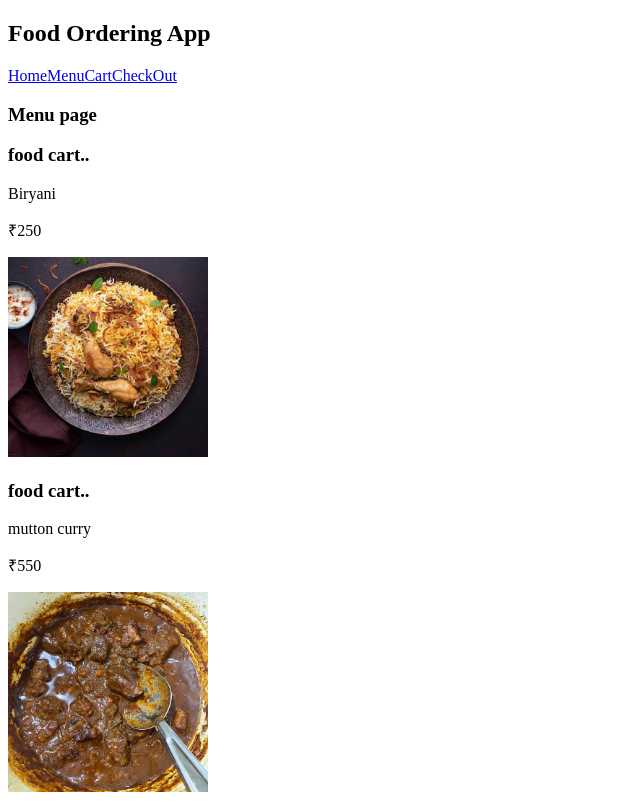
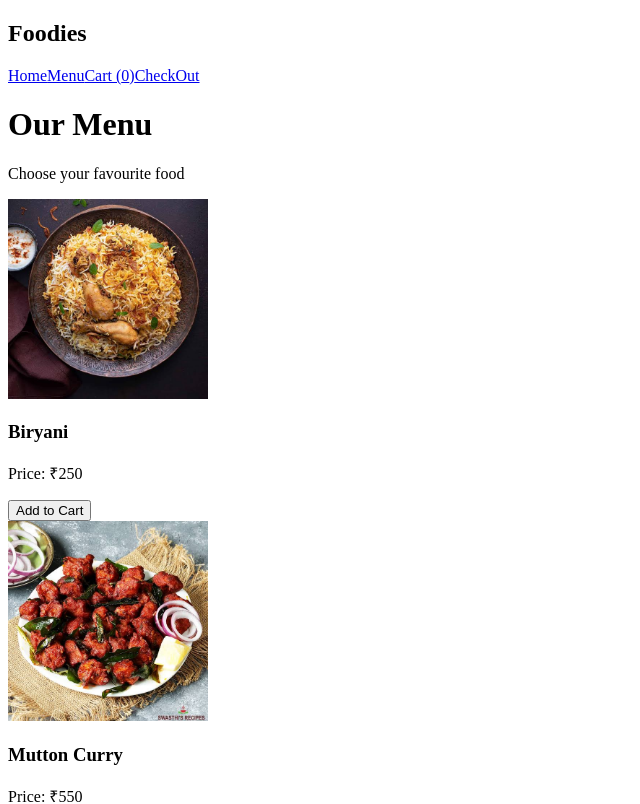
Before and after one commit to karthikhub-07/food-ordering-app, a React (Vite) app: page /menu in a window 1280 px wide. Shown: the top 804 px of the page, without its empty margins (0-640 px from the left). Built offline with nearby package versions, Linux system fonts and the light colour scheme; no server answers.

Commit message:
Add food menu and cart functionality

```diff
--- a/src/AllRoutes.jsx
+++ b/src/AllRoutes.jsx
@@ -1,4 +1,4 @@
-import React from 'react'
+import React, { useState } from 'react'
 import {BrowserRouter,Routes,Route} from 'react-router-dom'
 import Home from './Pages/Home'
 import Navbar from './Components/Navbar'
@@ -6,14 +6,15 @@ import Menu from './Pages/Menu'
 import Cart from './Pages/Cart'
 import CheckOut from './Pages/CheckOut'
 const AllRoutes = () => {
+  const [cart, setCart] = useState([])
   return (
     <div>
         <BrowserRouter>
         <Navbar/>
         <Routes>
             <Route path='/' element={<Home/>}></Route>
-            <Route path='/menu' element={<Menu/>}></Route>
-            <Route path='/cart' element={<Cart/>}></Route>
+            <Route path='/menu' element={<Menu cart={cart} setCart={setCart}/>}></Route>
+            <Route path='/cart' element={<Cart cart={cart}/>}></Route>
             <Route path='/checkOut' element={<CheckOut/>}></Route>
         </Routes>
         </BrowserRouter>
--- /dev/null
+++ b/src/App.css
@@ -0,0 +1,9 @@
+.usercard {
+    height: 50px;
+    color: rgb(255, 0, 123);
+    text-align: center;
+}
+.logout button{
+    background-color: blueviolet;
+    padding: 10px 20px;
+}
--- a/src/App.jsx
+++ b/src/App.jsx
@@ -1,12 +1,16 @@
 import AllRoutes from "./AllRoutes"
 import Login from "./Components/Login"
-
+import Logout from "./Components/Logout"
+import Nav from "./Components/Nav"
+import './App.css'
 function App() {
 
   return (
     <>
      <AllRoutes/>
      {/* <Login/> */}
+     {/* <Logout/> */}
+     <Nav/>
     </>
   )
 }
--- /dev/null
+++ b/src/Components/CartItem.jsx
@@ -0,0 +1,16 @@
+import React from 'react'
+
+const CartItem = ({ name, price, image }) => {
+  return (
+    <div className="cart-item">
+      <img src={image} alt={name} width="100" />
+
+      <div>
+        <h3>{name}</h3>
+        <p>Price: ₹{price}</p>
+      </div>
+    </div>
+  )
+}
+
+export default CartItem
--- a/src/Components/FoodCard.jsx
+++ b/src/Components/FoodCard.jsx
@@ -1,12 +1,17 @@
 import React from 'react'
 
-const FoodCard = (props) => {
+const FoodCard = ({ name, price, image, addToCart }) => {
   return (
-    <div>
-        <h3>food cart..</h3>
-        <p>{props.name}</p>
-        <p>₹{props.price}</p>
-        <img src={props.image} width="200" />
+    <div className="food-card">
+      <img src={image} alt={name} width="200" />
+
+      <h3>{name}</h3>
+
+      <p>Price: ₹{price}</p>
+
+      <button onClick={addToCart}>
+        Add to Cart
+      </button>
     </div>
   )
 }
--- a/src/Components/Navbar.jsx
+++ b/src/Components/Navbar.jsx
@@ -1,14 +1,17 @@
 import React from 'react'
 import { NavLink } from 'react-router-dom'
 
-const Navbar = () => {
+const Navbar = ({ cart }) => {
   return (
-    <nav>
-     <h2>Food Ordering App</h2>
-     <NavLink to='/'>Home</NavLink>
-     <NavLink to='/menu'>Menu</NavLink>
-     <NavLink to='/cart'>Cart</NavLink>
-     <NavLink to='/checkOut'>CheckOut</NavLink>
+    <nav className="navbar">
+      <h2>Foodies</h2>
+
+      <div className="nav-links">
+        <NavLink to="/">Home</NavLink>
+        <NavLink to="/menu">Menu</NavLink>
+        <NavLink to="/cart">Cart ({cart ? cart.length : 0})</NavLink>
+        <NavLink to="/checkOut">CheckOut</NavLink>
+      </div>
     </nav>
   )
 }
--- a/src/Pages/Cart.jsx
+++ b/src/Pages/Cart.jsx
@@ -1,9 +1,43 @@
 import React from 'react'
+import CartItem from '../Components/CartItem'
+import { useNavigate } from 'react-router-dom'
 
-const Cart = () => {
+const Cart = ({ cart }) => {
+  const navigate = useNavigate()
+
+  const totalPrice = cart.reduce((total, food) => {
+    return total + food.price
+  }, 0)
+
   return (
-    <div>
-        <h2>I am Cart</h2>
+    <div className="cart">
+      <h1>Your Cart</h1>
+
+      {cart.length === 0 ? (
+        <div>
+          <p>Your cart is empty.</p>
+          <button onClick={() => navigate('/menu')}>
+            Explore Menu
+          </button>
+        </div>
+      ) : (
+        <div>
+          {cart.map((food, index) => (
+            <CartItem
+              key={index}
+              name={food.name}
+              price={food.price}
+              image={food.image}
+            />
+          ))}
+
+          <h2>Total Amount: ₹{totalPrice}</h2>
+
+          <button onClick={() => navigate('/checkOut')}>
+            Proceed to Checkout
+          </button>
+        </div>
+      )}
     </div>
   )
 }
--- a/src/Pages/Menu.jsx
+++ b/src/Pages/Menu.jsx
@@ -1,28 +1,61 @@
 import React from 'react'
 import FoodCard from '../Components/FoodCard'
-import biryani from '../assets/images.jpg'
-import mutton from '../assets/images (2).jpg'
-import chicken65 from '../assets/images (1).jpg'
-import fish from '../assets/images (3).jpg'
 
-const Menu = () => {
+import biryaniImg from '../assets/images.jpg'
+import muttonImg from '../assets/images (1).jpg'
+import chickenImg from '../assets/images (2).jpg'
+import fishImg from '../assets/images (3).jpg'
 
-  const foods =[
-    {name :"Biryani",price:250,image:biryani},
-    {name :"mutton curry",price:550,image:mutton},
-    {name :"chicken 65",price:450,image:chicken65},
-    {name :"Fish curry",price:150,image:fish}
+const Menu = ({ cart, setCart }) => {
+
+  const foods = [
+    {
+      id: 1,
+      name: 'Biryani',
+      price: 250,
+      image: biryaniImg
+    },
+    {
+      id: 2,
+      name: 'Mutton Curry',
+      price: 550,
+      image: muttonImg
+    },
+    {
+      id: 3,
+      name: 'Chicken 65',
+      price: 450,
+      image: chickenImg
+    },
+    {
+      id: 4,
+      name: 'Fish Curry',
+      price: 150,
+      image: fishImg
+    }
   ]
+
+  const addToCart = (food) => {
+    setCart([...cart, food])
+    alert(food.name + ' added to cart!')
+  }
+
   return (
-    <div>
-        <h3>Menu page</h3>
-        {/* <FoodCard name="Biryani" price={250} image={biryani}/>
-        <FoodCard name="mutton curry" price={350} image={mutton}/>
-        <FoodCard name="chicken 65" price={150} image={chicken65}/>
-        <FoodCard name="Fish curry" price={350} image={fish}/> */}
-        {foods.map((food)=>{
-          return <FoodCard key ={food.name} name={food.name} price ={food.price} image = {food.image}/>
-        })}
+    <div className="menu">
+      <h1>Our Menu</h1>
+      <p>Choose your favourite food</p>
+
+      <div className="food-list">
+        {foods.map((food) => (
+          <FoodCard
+            key={food.id}
+            name={food.name}
+            price={food.price}
+            image={food.image}
+            addToCart={() => addToCart(food)}
+          />
+        ))}
+      </div>
     </div>
   )
 }
```
